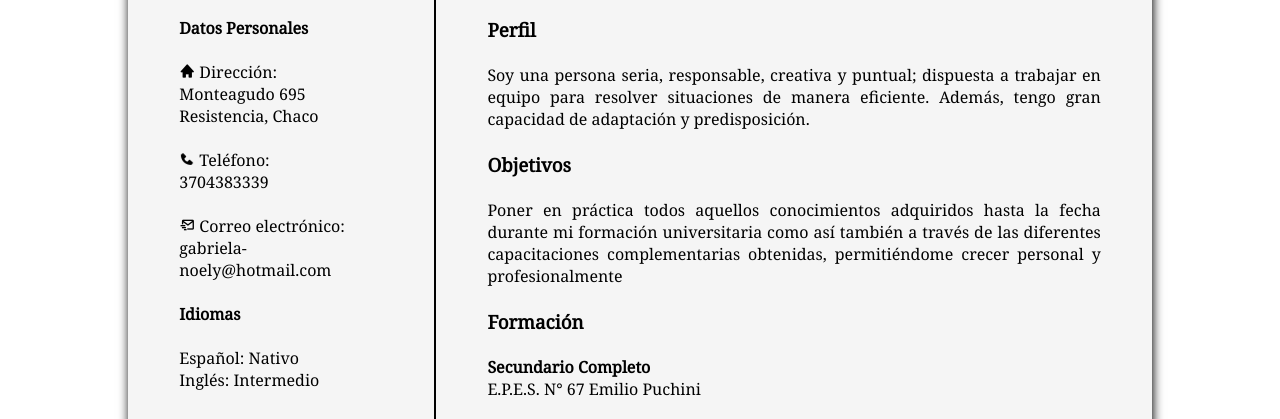
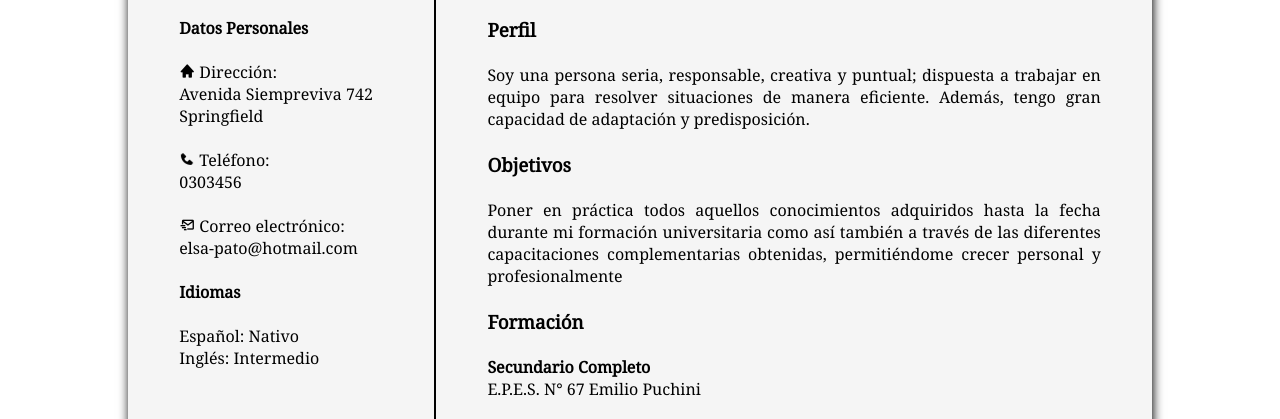
Before and after one commit to gabrielanoely/telefonicaFrontEnd, a plain HTML site: page cv.html in a window 1280 px wide. Shown: the part 378-797 px from the top of the page. Drawn offline with nearby package versions, Linux system fonts and the light colour scheme.

Commit message:
Add files via upload

```diff
--- a/cv.html
+++ b/cv.html
@@ -44,14 +44,14 @@
                     <h4>Datos Personales</h4>
                     <br>
                     <p><i class='bx bxs-home'></i> Dirección: <br>
-                        Monteagudo 695<br>
-                        Resistencia, Chaco</p>
+                        Avenida Siempreviva 742<br>
+                        Springfield</p>
                     <br>
                     <p><i class='bx bxs-phone bx-tada' ></i> Teléfono: <br>
-                        3704383339</p>
+                        0303456</p>
                     <br>
                     <p><i class='bx bx-mail-send'></i> Correo electrónico: <br>
-                        <a id="correo" href="mailto:gabriela-noely@hotmail.com">gabriela-noely@hotmail.com</a>
+                        <a id="correo" href="mailto:elsa-pato@hotmail.com">elsa-pato@hotmail.com</a>
                     </p>
                     <br>
                     <h4>Idiomas</h4>
```
